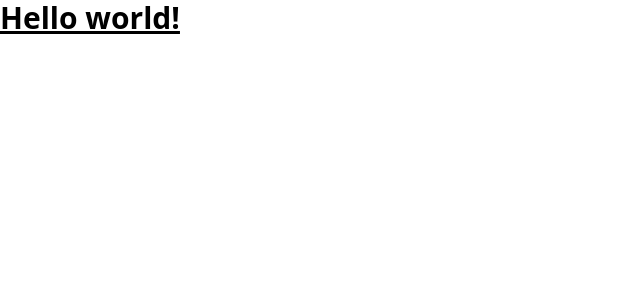
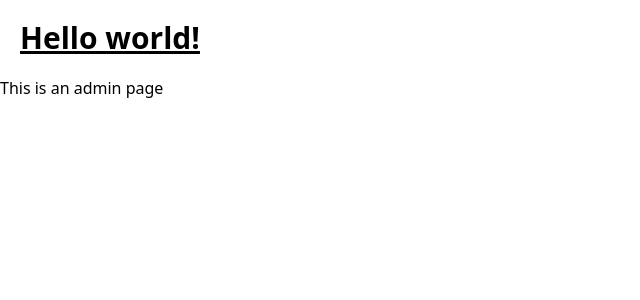
Before and after one commit to itsaslanov/new-aslanov.uz, a Vue app: page /admin in a window 1280 px wide. Before the commit this address had no page. Shown: the top 300 px of the page, without its empty margins (0-640 px from the left). Built offline with nearby package versions, Linux system fonts and the light colour scheme.

Commit message:
Tailwind settings fixed

```diff
--- a/src/App.vue
+++ b/src/App.vue
@@ -1,10 +1,13 @@
 <script setup>
-// import { RouterLink, RouterView } from 'vue-router'
+import { RouterLink, RouterView } from 'vue-router'
 
 </script>
 
 <template>
-   <h1 class="text-3xl font-bold underline">
-    Hello world!
-  </h1>
+  <div class="p-20px">
+    <h1 class="text-3xl font-bold underline">
+      Hello world!
+    </h1>
+  </div>
+  <RouterView />
 </template>
--- a/src/router/index.js
+++ b/src/router/index.js
@@ -1,5 +1,9 @@
 import { createRouter, createWebHistory } from 'vue-router'
 import HomeView from '../views/HomeView.vue'
+import AboutView from '../views/AboutView.vue'
+import ProjectsView from '../views/ProjectsView.vue'
+import ContactView from '../views/ContactView.vue'
+import AdminView from '../views/AdminView.vue'
 
 const router = createRouter({
   history: createWebHistory(import.meta.env.BASE_URL),
@@ -12,10 +16,22 @@ const router = createRouter({
     {
       path: '/about',
       name: 'about',
-      // route level code-splitting
-      // this generates a separate chunk (About.[hash].js) for this route
-      // which is lazy-loaded when the route is visited.
-      component: () => import('../views/AboutView.vue')
+      component: AboutView
+    },
+    {
+      path: '/projects',
+      name: 'projects',
+      component: ProjectsView
+    },
+    {
+      path: '/contact',
+      name: 'contact',
+      component: ContactView
+    },
+    {
+      path: '/admin',
+      name: 'admin',
+      component: AdminView
     }
   ]
 })
--- /dev/null
+++ b/src/views/AdminView.vue
@@ -0,0 +1,3 @@
+<template>
+    <h1>This is an admin page</h1>
+</template>
--- /dev/null
+++ b/src/views/ContactView.vue
@@ -0,0 +1,3 @@
+<template>
+    <h1>This is a contact page</h1>
+</template>
--- /dev/null
+++ b/src/views/ProjectsView.vue
@@ -0,0 +1,3 @@
+<template>
+    <h1>This is projects page</h1>
+</template>
--- a/tailwind.config.js
+++ b/tailwind.config.js
@@ -1,10 +1,47 @@
 module.exports = {
   content: [
-    "./index.html",
-    "./src/**/*.{vue,js,ts,jsx,tsx}",
+    './index.html',
+    './src/**/*.{vue,js,ts,jsx,tsx}',
   ],
   theme: {
-    extend: {},
+    colors: {
+      aqua: '#86F3DF',
+      black: '#070B0D',
+      gray: '#151A1E',
+      darkBlue: '#032B3A',
+      green: '#15803D',
+      blue: '#3935FF',
+      red: '#FF2E2E',
+    },
+    extend: {
+      spacing: {
+        '6px': '6px',
+        '8px': '8px',
+        '10px': '10px',
+        '12px': '12px',
+        '14px': '14px',
+        '16px': '16px',
+        '18px': '18px',
+        '20px': '20px',
+        '22px': '22px',
+        '24px': '24px',
+        '26px': '26px',
+        '28px': '28px',
+        '30px': '30px',
+        '32px': '32px',
+        '34px': '34px',
+        '36px': '36px',
+        '38px': '38px',
+        '40px': '40px',
+        '42px': '42px',
+        '44px': '44px',
+        '46px': '46px',
+        '48px': '48px',
+      },
+      borderRadius: {
+        '6px': '6px',
+      }
+    }
   },
   plugins: [],
 }
```
